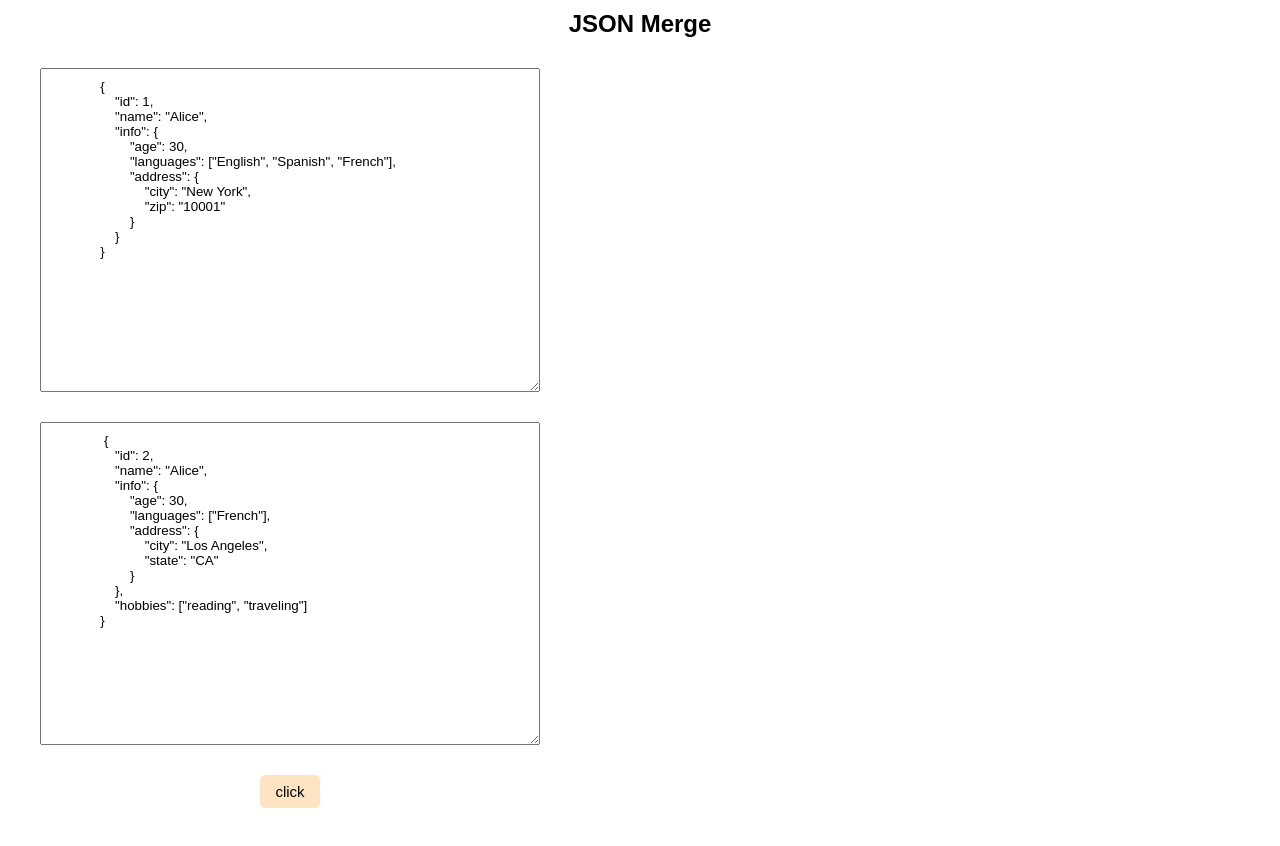
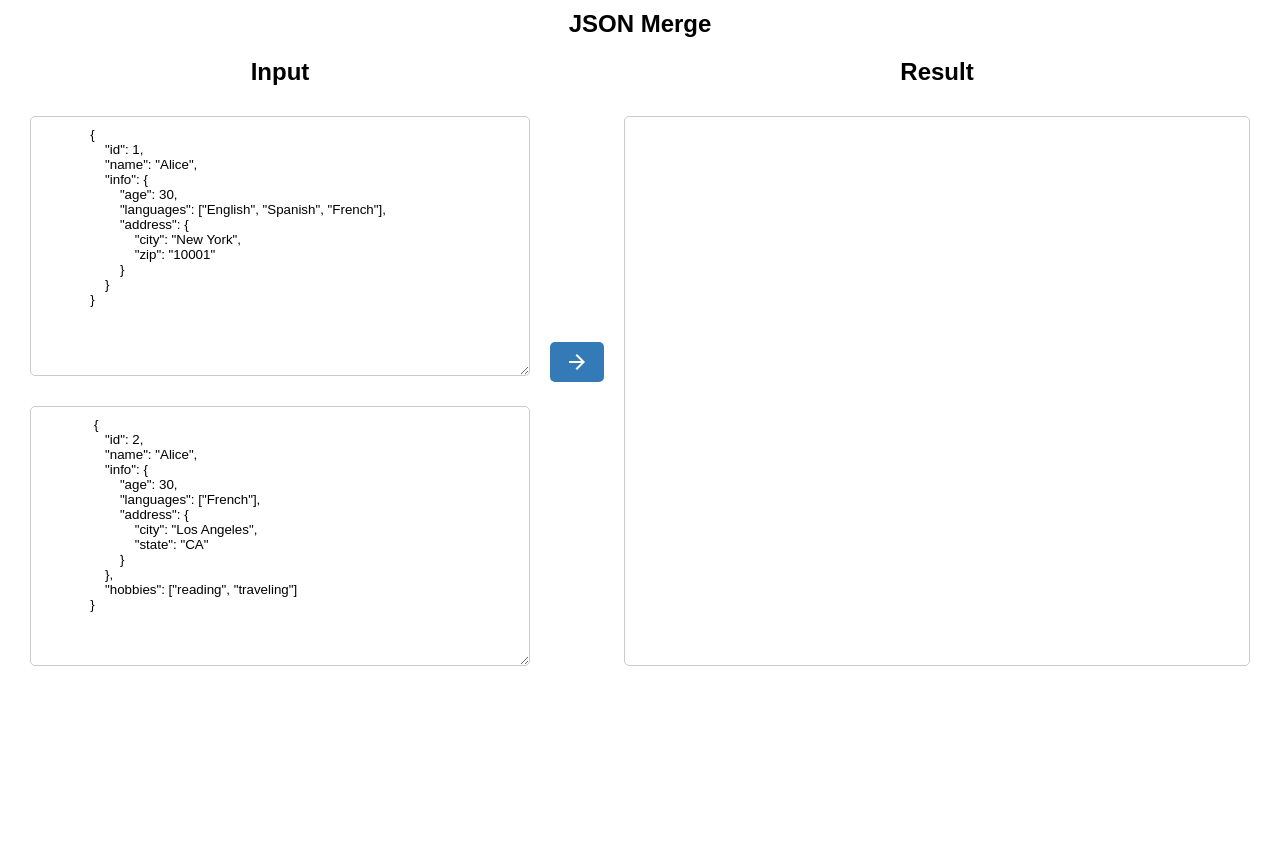
Before and after one commit to dhivya051998/recursive, a plain HTML site: page index.html in a window 1280 px wide. After the commit the page ends 800 px from the top, so only its background shows below. Drawn offline with nearby package versions, Linux system fonts and the light colour scheme.

Commit message:
css changes updated

```diff
--- a/index.html
+++ b/index.html
@@ -3,6 +3,7 @@
 <head>
     <meta charset="UTF-8">
     <meta name="viewport" content="width=device-width, initial-scale=1.0">
+    <link rel="stylesheet" href="https://fonts.googleapis.com/css2?family=Material+Symbols+Outlined:opsz,wght,FILL,GRAD@20..48,100..700,0..1,-50..200&icon_names=arrow_forward" />
     <link rel="stylesheet" href="recursive.css">
     <title>Recursive</title>
 </head>
@@ -11,6 +12,7 @@
         <h2>JSON Merge</h2>
     <div class="content">
         <div class="align">
+            <h2>Input</h2>
             <textarea class="jsonOne">
                 {
                     "id": 1,
@@ -40,9 +42,14 @@
                     "hobbies": ["reading", "traveling"]
                 }
             </textarea>
-            <button onclick="getJson()">click</button>
         </div>
-        <pre class="preview"></pre>
+        <button onclick="getJson()"><span class="material-symbols-outlined">
+            arrow_forward
+            </span></button>
+        <div class="preview-container">
+            <h2>Result</h2>
+            <pre class="preview"></pre>
+        </div>
     </div>
 </div>
     <script src="recursive.js"></script>
--- a/recursive.css
+++ b/recursive.css
@@ -8,41 +8,56 @@ body::-webkit-scrollbar{
     display: none;
 }
 .container{
+    height: 100vh;
+    width: 100vw;
     display: flex;
     flex-direction: column;
     padding: 10px;
 }
-h2{
+h2,h3{
     text-align: center;
 }
 .content{
     display:flex;
-    height: 100vh;
-    width: 100vw;
-    gap: 30px;
-    padding: 30px;
+    gap: 20px;
+    padding: 20px;
 }
 .align{
     display: flex;
     flex-direction: column;
     gap: 30px;
-    align-items: center;
+
 }
 .jsonOne,.jsonTwo{
     display:flex;
     padding-top: 10px;
     flex-grow: 1;
     width:500px;
+    border: 1px solid #ccc;
+    border-radius: 5px;
 
+}
+.preview-container{
+    display: flex;
+    flex-direction: column;
+    gap: 30px;
+    height: 100%;
+    width: 100%;
 }
 .preview{
     display: flex;
-    flex-grow: 1;
-    align-items: center;
+    padding: 10px;
+    border: 1px solid #ccc;
+    height: 550px;
+    overflow: auto;
+    border-radius: 5px;
 }
 button{
+    display: flex;
+    align-self: center;
     padding: 8px 15px;
-    background-color: bisque;
+    background-color:#337ab7;
+    color: #fff;
     font-size: 15px;
     border: none;
     border-radius: 5px;
```
